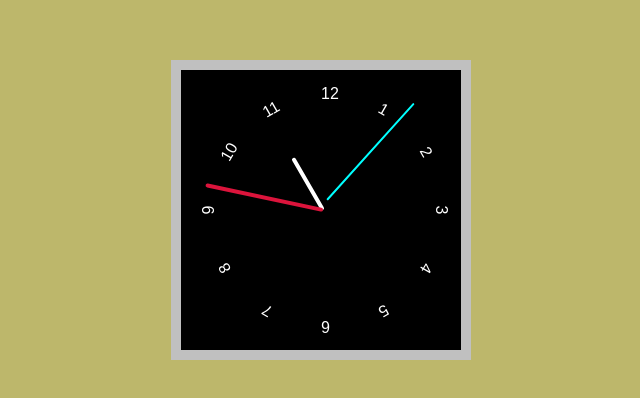
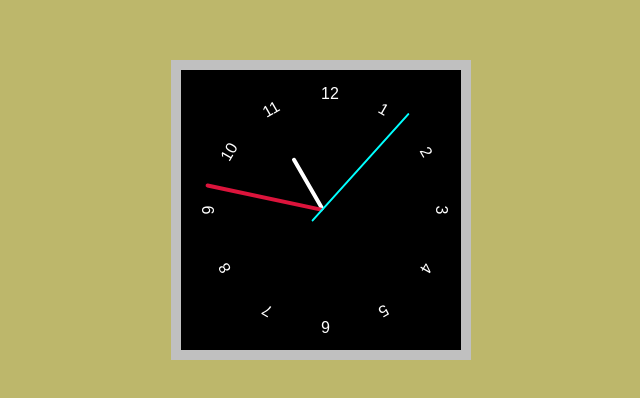
Before and after one commit to WYZ00/lclock, a plain HTML site: page index.html in a window 1280 px wide. Shown: the part 190-588 px from the top of the page, 319-959 px from the left. Drawn offline with Linux system fonts and the light colour scheme.

Commit message:
changed css

```diff
--- a/style.css
+++ b/style.css
@@ -115,12 +115,12 @@ body{
     --myrotation : 200;
 
     width:2px;
-    height:130px;
+    height:145px;
     background-color:cyan;
     border-radius:10px;
 
-    left:155px;
-    top:10px;
+    left:150px;
+    top:20px;
 
     transform-origin:50% 130px;
     /* transform:rotate(200deg); */
```
